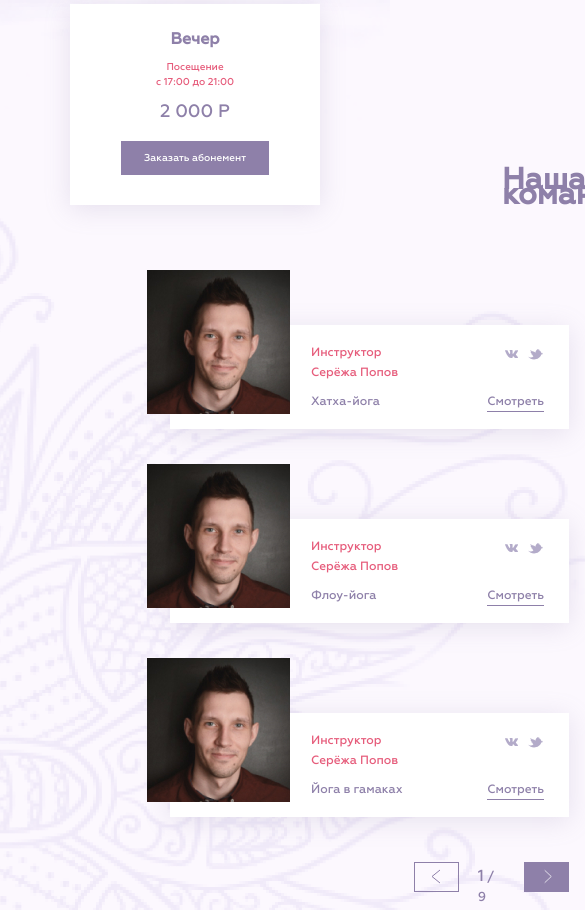
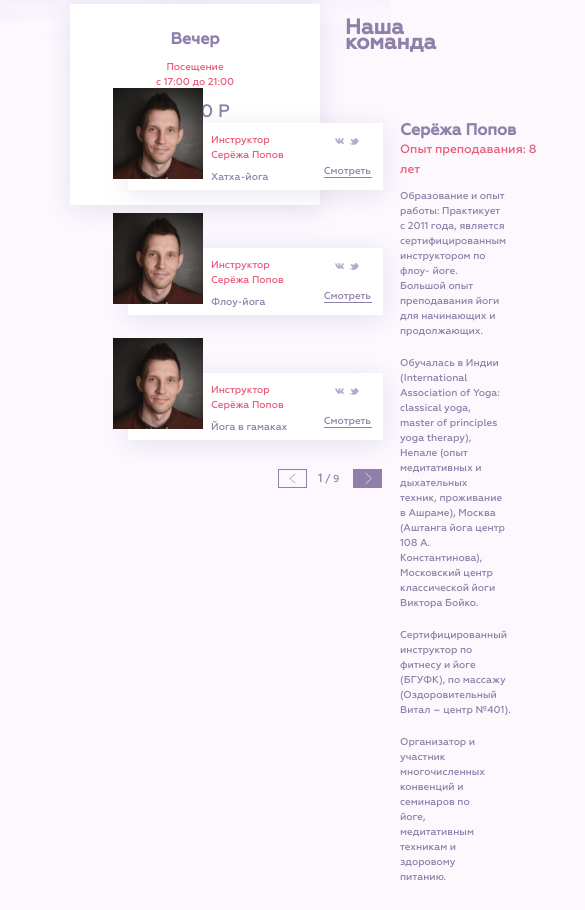
Before and after one commit to amgartseva/yoga, a website: page source/main.html in a window 390 px wide. Shown: the part 2000-2910 px from the top of the page, 585 px wide, since content can reach past the window. Drawn offline with nearby package versions, Linux system fonts and the light colour scheme; files that its build step writes are made by us from their sources; a web font is replaced by a local one.

Commit message:
Стилизация 4 экрана, пп на таблет

```diff
--- a/source/main.html
+++ b/source/main.html
@@ -253,13 +253,13 @@
                 </div>
                 <div class="teachers-list__controls controls">
                   <div class="controls__left-btn">
-                    <svg width="10" height="15" viewBox="0 0 10 15" fill="none" xmlns="http://www.w3.org/2000/svg">
+                    <svg class="controls__icon" width="10" height="15" viewBox="0 0 10 15" fill="none" xmlns="http://www.w3.org/2000/svg">
                     <path d="M9 1L1 7.5L9 14" stroke="#8E80A9"/>
                     </svg>
                   </div>
                   <p class="controls__pages"><span class="controls__active-page">1</span> / 9</p>
                   <div class="controls__right-btn">
-                    <svg width="8" height="19" viewBox="0 0 11 19" fill="none" xmlns="http://www.w3.org/2000/svg">
+                    <svg class="controls__icon" width="8" height="19" viewBox="0 0 11 19" fill="none" xmlns="http://www.w3.org/2000/svg">
                     <path d="M1 1L10 9.5L1 18" stroke="white"/>
                     </svg>
                   </div>
--- a/source/sass/base.scss
+++ b/source/sass/base.scss
@@ -7,6 +7,11 @@ body {
   background-image: url("/img/yoga_pattern_screen_4@1x.png");
   background-repeat: no-repeat;
   background-position: left 2130px;
+
+  @media (max-width: 1023px) {
+    background-position: -55px 1365px;
+    background-size: 590px auto;
+  }
 }
 
 img {
--- a/source/sass/blocks/controls.scss
+++ b/source/sass/blocks/controls.scss
@@ -2,6 +2,11 @@
   display: flex;
   margin-top: -45px;
   margin-left: 244px;
+
+  @media (max-width: 1023px) {
+    margin-top: -29px;
+    margin-left: 150px;
+  }
 }
 
 .controls__left-btn {
@@ -13,6 +18,14 @@
   padding-top: 6px;
   margin-right: 19px;
   cursor: pointer;
+
+  @media (max-width: 1023px) {
+    width: 29px;
+    height: 19px;
+    padding-left: 10px;
+    padding-top: 1px;
+    margin-right: 11px;
+  }
 }
 
 .controls__right-btn {
@@ -23,6 +36,19 @@
   padding-left: 20px;
   padding-top: 5px;
   cursor: pointer;
+
+  @media (max-width: 1023px) {
+    width: 29px;
+    height: 19px;
+    padding-left: 12px;
+    padding-top: 0;
+  }
+}
+
+.controls__icon {
+  @media (max-width: 1023px) {
+    width: 7px;
+  }
 }
 
 .controls__pages {
@@ -32,8 +58,18 @@
   margin-top: 4px;
   color: $purple-dark;
   margin-right: 19px;
+
+  @media (max-width: 1023px) {
+    margin-top: 0px;
+    font-size: 10px;
+    margin-right: 14px;
+  }
 }
 
 .controls__active-page {
   font-size: 16px;
+
+  @media (max-width: 1023px) {
+    font-size: 12px;
+  }
 }
--- a/source/sass/blocks/description.scss
+++ b/source/sass/blocks/description.scss
@@ -1,6 +1,10 @@
 .description {
   width: 500px;
   padding-top: 10px;
+
+  @media (max-width: 1023px) {
+    width: 350px;
+  }
 }
 
 .description__name {
@@ -9,6 +13,11 @@
   color: $purple-dark;
   margin: 0;
   margin-bottom: 10px;
+
+  @media (max-width: 1023px) {
+    font-size: 16px;
+    margin-bottom: 0;
+  }
 }
 
 .description__experience {
@@ -17,6 +26,11 @@
   color: $pink;
   margin: 0;
   margin-bottom: 24px;
+
+  @media (max-width: 1023px) {
+    font-size: 12px;
+    margin-bottom: 9px;
+  }
 }
 
 .description__info {
@@ -24,9 +38,19 @@
   line-height: 20px;
   color: $purple-dark;
 
+  @media (max-width: 1023px) {
+    font-size: 10px;
+    line-height: 15px;
+  }
+
   & p {
     margin: 0;
-    margin-bottom: 20px;
+    margin-bottom: 12px;
+
+    @media (max-width: 1023px) {
+      padding-right: 45px;
+      margin-bottom: 17px;
+    }
 
     &:nth-child(2) {
       padding-right: 45px;
@@ -34,10 +58,18 @@
 
     &:nth-child(3) {
       padding-right: 130px;
+
+      @media (max-width: 1023px) {
+        padding-right: 40px;
+      }
     }
 
     &:nth-child(4) {
       padding-right: 170px;
+
+      @media (max-width: 1023px) {
+        padding-right: 60px;
+      }
     }
   }
 }
--- a/source/sass/blocks/subscribtion.scss
+++ b/source/sass/blocks/subscribtion.scss
@@ -27,7 +27,7 @@
 
   @media (max-width: 1023px) {
     font-size: 21px;
-    margin-top: -142px;
+    margin-top: -210px;
     margin-left: 8px;
     margin-bottom: 7px;
   }
--- a/source/sass/blocks/teacher-card.scss
+++ b/source/sass/blocks/teacher-card.scss
@@ -9,6 +9,15 @@
   padding-right: 25px;
   padding-bottom: 17px;
   margin-bottom: 90px;
+
+  @media (max-width: 1023px) {
+    width: 255px;
+    padding-left: 83px;
+    padding-top: 10px;
+    padding-right: 12px;
+    padding-bottom: 3px;
+    margin-bottom: 58px;
+  }
 }
 
 .teacher-card__teacher-position {
@@ -16,6 +25,11 @@
   line-height: 20px;
   color: $pink;
   margin: 0;
+
+  @media (max-width: 1023px) {
+    font-size: 10px;
+    line-height: 15px;
+  }
 }
 
 .teacher-card__teacher-name {
@@ -23,6 +37,11 @@
   line-height: 20px;
   color: $pink;
   margin: 0;
+
+  @media (max-width: 1023px) {
+    font-size: 10px;
+    line-height: 15px;
+  }
 }
 
 .teacher-card__course {
@@ -30,12 +49,22 @@
   line-height: 20px;
   color: $purple-dark;
   margin: 0;
+
+  @media (max-width: 1023px) {
+    font-size: 10px;
+  }
 }
 
 .teacher-card__photo {
   position: absolute;
   left: -23px;
   top: -55px;
+
+  @media (max-width: 1023px) {
+    left: -15px;
+    top: -35px;
+    width: 90px;
+  }
 }
 
 .teacher-card__info-btn {
@@ -50,12 +79,33 @@
   padding-right: 0;
   padding-bottom: 0;
   cursor: pointer;
+
+  @media (max-width: 1023px) {
+    font-size: 10px;
+    line-height: 20px;
+    margin-top: -12px;
+    border: none;
+    position: relative;
+
+    &::before {
+      content: "";
+      position: absolute;
+      background-color: $purple-dark;
+      width: 48px;
+      height: 1px;
+      top: 22px;
+    }
+  }
 }
 
 .teacher-card__container-top {
   display: flex;
   justify-content: space-between;
   margin-bottom: 9px;
+
+  @media (max-width: 1023px) {
+    margin-bottom: 4px;
+  }
 }
 
 .teacher-card__container-bottom {
--- a/source/sass/blocks/teacher-social.scss
+++ b/source/sass/blocks/teacher-social.scss
@@ -3,6 +3,12 @@
     display: flex;
     justify-content: space-between;
     align-items: flex-start;
+
+    @media (max-width: 1023px) {
+      width: 25px;
+      margin-right: 11px;
+      margin-top: -3px;
+    }
 }
 
 .teacher-social__link {
@@ -10,6 +16,16 @@
   text-decoration: none;
 }
 
+.teacher-social__icon--vk {
+  @media (max-width: 1023px) {
+    width: 9px;
+  }
+}
+
 .teacher-social__icon--tw {
   margin-top: 6px;
+
+  @media (max-width: 1023px) {
+    width: 11px;
+  }
 }
--- a/source/sass/blocks/teachers-list.scss
+++ b/source/sass/blocks/teachers-list.scss
@@ -2,4 +2,9 @@
   width: 400px;
   margin-top: 13px;
   margin-right: 66px;
+
+  @media (max-width: 1023px) {
+    margin-right: 17px;
+    width: 280px;
+  }
 }
--- a/source/sass/blocks/team-container.scss
+++ b/source/sass/blocks/team-container.scss
@@ -2,4 +2,8 @@
   display: flex;
   margin-left: 135px;
   align-items: flex-start;
+
+  @media (max-width: 1023px) {
+    margin-left: 93px;
+  }
 }
--- a/source/sass/blocks/team.scss
+++ b/source/sass/blocks/team.scss
@@ -13,9 +13,22 @@
   margin-top: -121px;
   margin-left: 467px;
   margin-bottom: 110px;
+
+  @media (max-width: 1023px) {
+    font-size: 21px;
+    line-height: 15px;
+    margin-top: -273px;
+    margin-left: 310px;
+    margin-bottom: 60px;
+  }
 }
 
 .team__number {
   top: 315px;
   right: -60px;
+
+  @media (max-width: 1023px) {
+    top: 192px;
+    right: 27px;
+  }
 }
```
Also changed, not shown: build/css/style.min.css, build/main.html, 1 other file.
